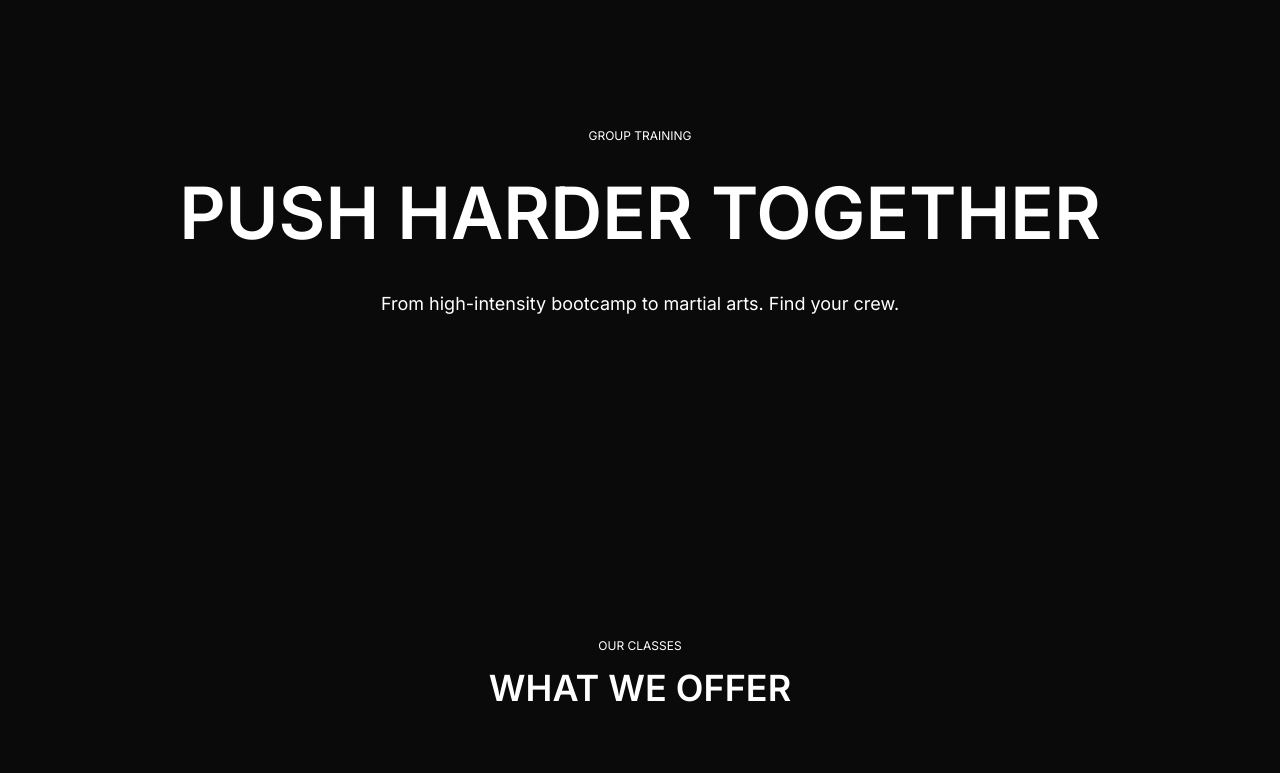
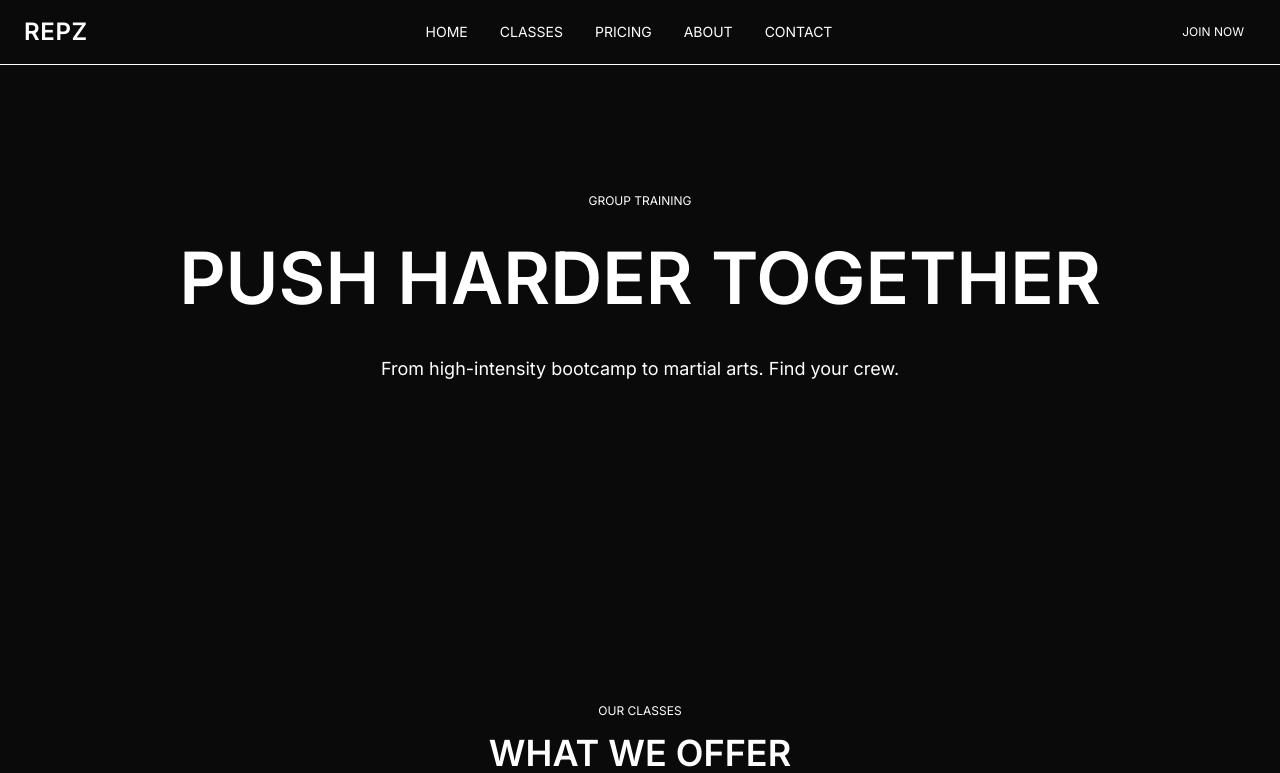
Before and after one commit to jasonthomasobrien-source/repz-gym, a Next.js app: page /classes in a window 1280 px wide. Shown: the top 773 px of the page. Built offline with nearby package versions, Linux system fonts and the light colour scheme.

Commit message:
feat: add header and footer to all pages
- Created Header component with navigation menu and CTA
- Created Footer with quick links, contact info, hours
- Integrated into root layout for all pages
- Header is sticky, includes branding and nav links

```diff
--- a/app/layout.tsx
+++ b/app/layout.tsx
@@ -1,6 +1,8 @@
 import type { Metadata } from "next";
 import { Oswald, Inter } from "next/font/google";
 import Script from "next/script";
+import { Header } from "@/components/layout/Header";
+import { Footer } from "@/components/layout/Footer";
 import "./globals.css";
 
 const oswald = Oswald({
@@ -38,7 +40,9 @@ export default function RootLayout({
       className={`${oswald.variable} ${inter.variable} h-full antialiased`}
     >
       <body className="min-h-full flex flex-col bg-bg text-ink">
+        <Header />
         {children}
+        <Footer />
         <Script
           type="application/ld+json"
           dangerouslySetInnerHTML={{
--- /dev/null
+++ b/components/layout/Footer.tsx
@@ -0,0 +1,84 @@
+import Link from "next/link";
+
+export function Footer() {
+  return (
+    <footer className="border-t border-line bg-surface">
+      <div className="mx-auto max-w-7xl px-6 py-12">
+        <div className="grid gap-12 md:grid-cols-4">
+          {/* Brand */}
+          <div>
+            <div className="font-display text-xl font-bold text-brand uppercase">Repz Gym</div>
+            <p className="mt-2 text-sm text-ink-muted">No glamour. Just a great workout.</p>
+            <p className="mt-1 text-xs text-ink-subtle">Plainwell, Michigan • Since 1998</p>
+          </div>
+
+          {/* Quick Links */}
+          <div>
+            <h4 className="font-display text-sm font-bold uppercase text-ink">Quick Links</h4>
+            <ul className="mt-4 space-y-2">
+              <li>
+                <Link href="/" className="text-sm text-ink-muted transition hover:text-brand">
+                  Home
+                </Link>
+              </li>
+              <li>
+                <Link href="/classes" className="text-sm text-ink-muted transition hover:text-brand">
+                  Classes
+                </Link>
+              </li>
+              <li>
+                <Link href="/pricing" className="text-sm text-ink-muted transition hover:text-brand">
+                  Pricing
+                </Link>
+              </li>
+              <li>
+                <Link href="/about" className="text-sm text-ink-muted transition hover:text-brand">
+                  About
+                </Link>
+              </li>
+            </ul>
+          </div>
+
+          {/* Contact */}
+          <div>
+            <h4 className="font-display text-sm font-bold uppercase text-ink">Contact</h4>
+            <ul className="mt-4 space-y-2">
+              <li className="text-sm text-ink-muted">(269) 685-1493</li>
+              <li className="text-sm text-ink-muted">585 10th St A</li>
+              <li className="text-sm text-ink-muted">Plainwell, MI 49080</li>
+              <li>
+                <a href="mailto:jerry@repz-gym.com" className="text-sm text-brand transition hover:text-brand-hot">
+                  jerry@repz-gym.com
+                </a>
+              </li>
+            </ul>
+          </div>
+
+          {/* Hours */}
+          <div>
+            <h4 className="font-display text-sm font-bold uppercase text-ink">Hours</h4>
+            <ul className="mt-4 space-y-2">
+              <li className="text-sm text-ink-muted">Mon–Fri: 6am–8:30pm</li>
+              <li className="text-sm text-ink-muted">Sat: 7am–7pm</li>
+              <li className="text-sm text-ink-muted">Sun: 8am–6pm</li>
+              <li className="text-xs text-ink-subtle mt-4">24/7 key-fob access for members</li>
+            </ul>
+          </div>
+        </div>
+
+        {/* Bottom Bar */}
+        <div className="mt-12 border-t border-line pt-8 flex items-center justify-between text-xs text-ink-subtle">
+          <p>&copy; 2024 Repz Gym. All rights reserved.</p>
+          <div className="flex gap-6">
+            <a href="https://facebook.com/repzgym" target="_blank" rel="noopener noreferrer" className="transition hover:text-brand">
+              Facebook
+            </a>
+            <a href="https://yelp.com" target="_blank" rel="noopener noreferrer" className="transition hover:text-brand">
+              Yelp
+            </a>
+          </div>
+        </div>
+      </div>
+    </footer>
+  );
+}
--- /dev/null
+++ b/components/layout/Header.tsx
@@ -0,0 +1,41 @@
+import Link from "next/link";
+import { Button } from "@/components/ui/Button";
+
+export function Header() {
+  return (
+    <header className="sticky top-0 z-50 border-b border-line bg-bg">
+      <div className="mx-auto max-w-7xl px-6 py-4">
+        <div className="flex items-center justify-between">
+          {/* Logo */}
+          <Link href="/" className="font-display text-2xl font-bold text-brand uppercase tracking-wide">
+            Repz
+          </Link>
+
+          {/* Navigation */}
+          <nav className="hidden gap-8 md:flex">
+            <Link href="/" className="text-sm font-display uppercase text-ink-muted transition hover:text-brand">
+              Home
+            </Link>
+            <Link href="/classes" className="text-sm font-display uppercase text-ink-muted transition hover:text-brand">
+              Classes
+            </Link>
+            <Link href="/pricing" className="text-sm font-display uppercase text-ink-muted transition hover:text-brand">
+              Pricing
+            </Link>
+            <Link href="/about" className="text-sm font-display uppercase text-ink-muted transition hover:text-brand">
+              About
+            </Link>
+            <Link href="/contact" className="text-sm font-display uppercase text-ink-muted transition hover:text-brand">
+              Contact
+            </Link>
+          </nav>
+
+          {/* CTA Button */}
+          <Button size="sm" variant="primary" href="/signup">
+            Join Now
+          </Button>
+        </div>
+      </div>
+    </header>
+  );
+}
```
